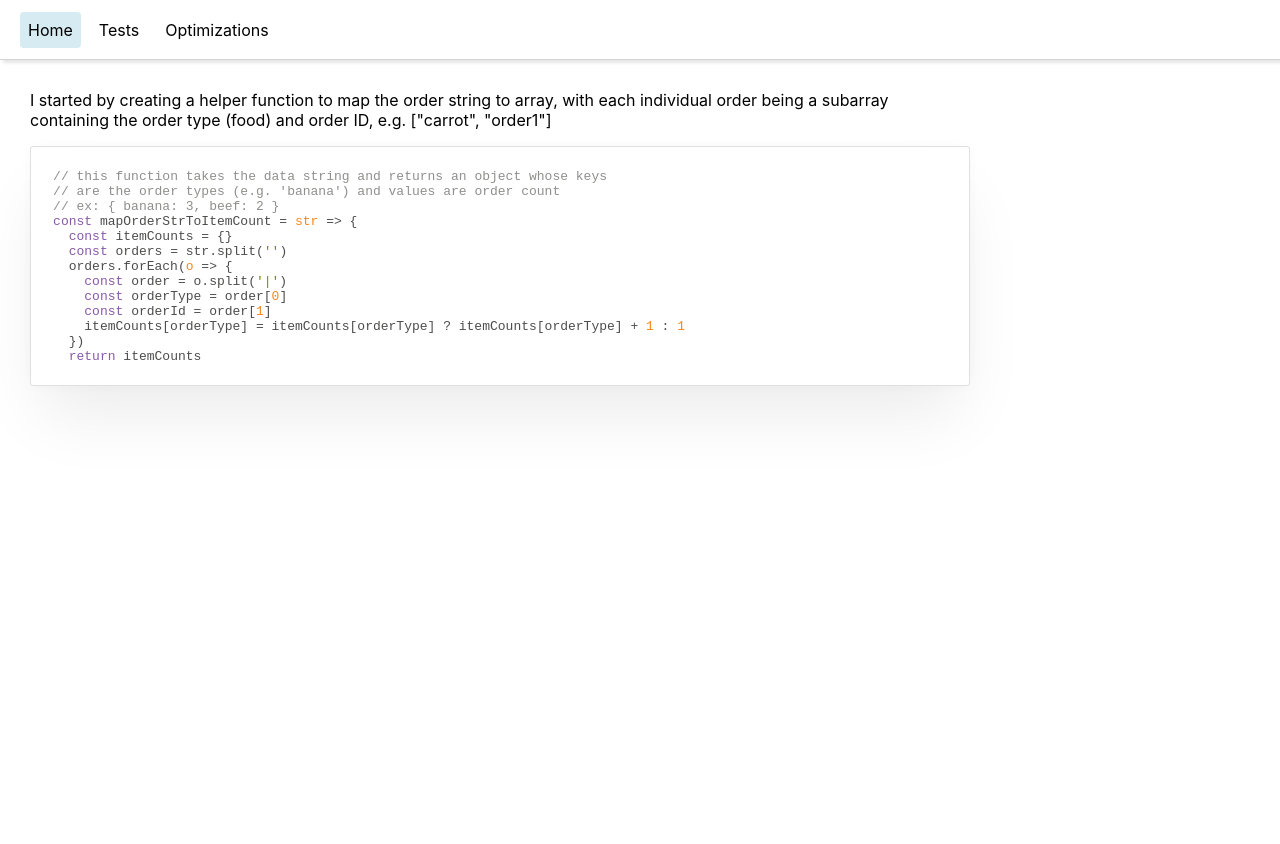
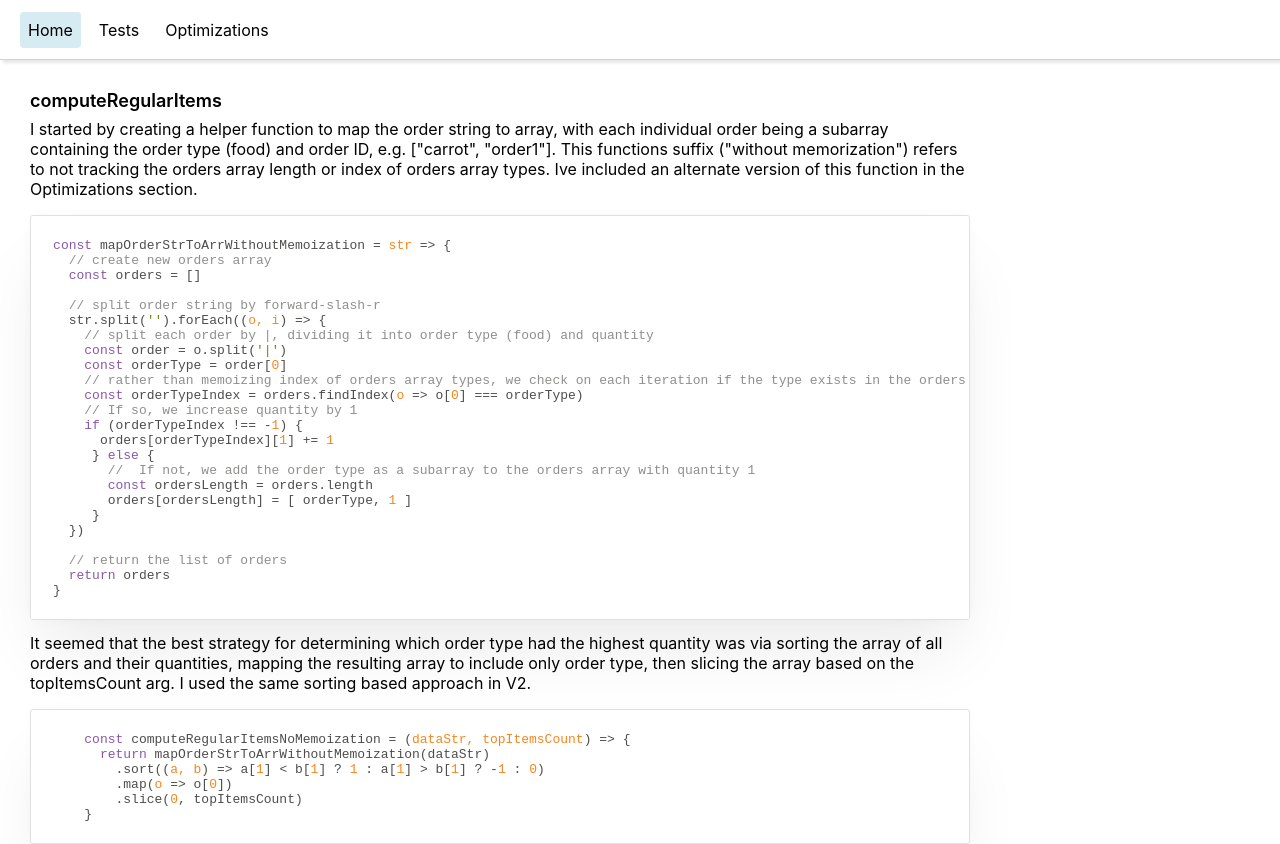
Before and after one commit to josephwilliams/optimize_orderbook, a Next.js app: page / in a window 1280 px wide. Shown: the top 844 px of the page. Before the commit the page ends 800 px from the top, so only its background shows below. Built offline with nearby package versions, Linux system fonts and the light colour scheme.

Commit message:
update home

```diff
--- a/data/home-page-content.js
+++ b/data/home-page-content.js
@@ -1,29 +1,135 @@
-import { CONTENT_TYPE_CODE } from './utils'
+import {
+  CONTENT_TYPE_CODE,
+  CONTENT_TYPE_TITLE,
+  formatText,
+} from './utils'
 
 const data = [
   {
-    content: 'I started by creating a helper function to map the order string to array, with each individual order being a subarray containing the order type (food) and order ID, e.g. ["carrot", "order1"]'
+    content: 'computeRegularItems',
+    type: CONTENT_TYPE_TITLE,
+  },
+  {
+    content: 'I started by creating a helper function to map the order string to array, with each individual order being a subarray containing the order type (food) and order ID, e.g. ["carrot", "order1"]. This functions suffix ("without memorization") refers to not tracking the orders array length or index of orders array types. Ive included an alternate version of this function in the Optimizations section.'
   },
   {
     content: (
   `
-  // this function takes the data string and returns an object whose keys
-  // are the order types (e.g. 'banana') and values are order count
-  // ex: { banana: 3, beef: 2 }
-  const mapOrderStrToItemCount = str => {
-    const itemCounts = {}
-    const orders = str.split('\r')
-    orders.forEach(o => {
+  const mapOrderStrToArrWithoutMemoization = str => {
+    // create new orders array
+    const orders = []
+
+    // split order string by forward-slash-r
+    str.split('').forEach((o, i) => {
+      // split each order by |, dividing it into order type (food) and quantity
       const order = o.split('|')
       const orderType = order[0]
-      const orderId = order[1]
-      itemCounts[orderType] = itemCounts[orderType] ? itemCounts[orderType] + 1 : 1
+      // rather than memoizing index of orders array types, we check on each iteration if the type exists in the orders array
+      const orderTypeIndex = orders.findIndex(o => o[0] === orderType)
+      // If so, we increase quantity by 1
+      if (orderTypeIndex !== -1) {
+        orders[orderTypeIndex][1] += 1
+       } else {
+         //  If not, we add the order type as a subarray to the orders array with quantity 1
+         const ordersLength = orders.length
+         orders[ordersLength] = [ orderType, 1 ]
+       }
     })
-    return itemCounts
+
+    // return the list of orders
+    return orders
+  }
   `
     ),
     type: CONTENT_TYPE_CODE,
   },
+  {
+    content: 'It seemed that the best strategy for determining which order type had the highest quantity was via sorting the array of all orders and their quantities, mapping the resulting array to include only order type, then slicing the array based on the topItemsCount arg. I used the same sorting based approach in V2.',
+  },
+  {
+    content: (
+      `
+      const computeRegularItemsNoMemoization = (dataStr, topItemsCount) => {
+        return mapOrderStrToArrWithoutMemoization(dataStr)
+          .sort((a, b) => a[1] < b[1] ? 1 : a[1] > b[1] ? -1 : 0)
+          .map(o => o[0])
+          .slice(0, topItemsCount)
+      }
+      `
+    ),
+    type: CONTENT_TYPE_CODE,
+    endWithLineBreak: true,
+  },
+  {
+    content: 'computeRegularItemsV2',
+    type: CONTENT_TYPE_TITLE,
+  },
+  {
+    content: formatText(`NOTES - after orders are split by \r, only the order type (food) and quantity matter; the order ID can be ignored. As quantity creates a unique order type, each order can be represented as <orderFoodType>-<orderQuantity>. After this subdivision, we can use similar memoization patterns followed by sorting and slicing to determine the most frequently ordered food type + quantity combination.`)
+  },
+  {
+    content: (
+`
+const formatOrdersWithQuantities = str => {
+  return str.split('\r').map(o => {
+    o = o.split('|')
+    o.splice(1, 1) // remove order ID from individual orders, as its not relevant to task
+    o = o.join('-')
+    return o
+  })
+}
+`
+),
+type: CONTENT_TYPE_CODE,
+},
+{
+  content: (
+    `
+    // Utilizing a similar function to v1 to map orders and their quantities to an arr
+    const mapOrderWithQuantitiesStrToArr = str => {
+      const strFormatted = formatOrdersWithQuantities(str)
+
+      const orders = []
+      // separately track orders length to prevent repeatedly counting orders.length to find next available index
+      let ordersLength = 0
+
+      // memoize order type by index in orders array
+      // by doing this, we only have to iterate a single reduce function
+      //  to return orders array with items and their respective counts
+      const orderTypesToOrdersArrIndex = {}
+
+      strFormatted.forEach((orderType, i) => {
+        if (orderTypesToOrdersArrIndex[orderType]) {
+          orders[orderTypesToOrdersArrIndex[orderType]][1] += 1
+         } else {
+           orderTypesToOrdersArrIndex[orderType] = ordersLength
+           orders[ordersLength] = [ orderType, 1 ]
+           ordersLength += 1
+         }
+      }, [])
+
+      return orders
+    }
+    `
+  ),
+  type: CONTENT_TYPE_CODE,
+},
+{
+  content: 'Now, using all of our helper functions, we can call our V2 function:'
+},
+{
+  content: (
+    `
+    const computeRegularItemsV2 = (dataStr, topItemsCount) => {
+      return mapOrderWithQuantitiesStrToArr(dataStr)
+        .sort((a, b) => a[1] < b[1] ? 1 : a[1] > b[1] ? -1 : 0)
+        .map(o => o[0].split('-'))
+        .slice(0, topItemsCount)
+    }
+    `
+  ),
+  type: CONTENT_TYPE_CODE,
+}
 ]
 
 export default data
--- a/data/optimization-page-content.js
+++ b/data/optimization-page-content.js
@@ -1,4 +1,4 @@
-import { CONTENT_TYPE_CODE } from './utils'
+import { CONTENT_TYPE_CODE, formatText } from './utils'
 
 const data = [
   {
@@ -56,7 +56,7 @@ const data = [
            orders[ordersLength] = [ orderType, 1 ]
            ordersLength += 1
          }
-      }, [])
+      })
 
       return orders
     }
@@ -92,7 +92,7 @@ const mapOrderStrToItemCount = str => {
   endWithLineBreak: true,
 },
 {
-  content: JSON.stringify(`Lastly, another optimization, although it felt janky, may have been to split the initial order string by \r, rather than by the pipe symbol |.`).replace('"', '').replace('"', '')
+  content: formatText(`Lastly, another optimization, although it felt janky, may have been to split the initial order string by \r, rather than by the pipe symbol |.`)
 },
 ]
 
--- a/data/utils.js
+++ b/data/utils.js
@@ -1,2 +1,3 @@
 export const CONTENT_TYPE_CODE = 'CONTENT_TYPE_CODE'
 export const CONTENT_TYPE_TITLE = 'CONTENT_TYPE_TITLE'
+export const formatText = text => JSON.stringify(text).replace('"', '').replace('"', '')
```
Also changed, not shown: challenge.js (+0 -29 lines).
